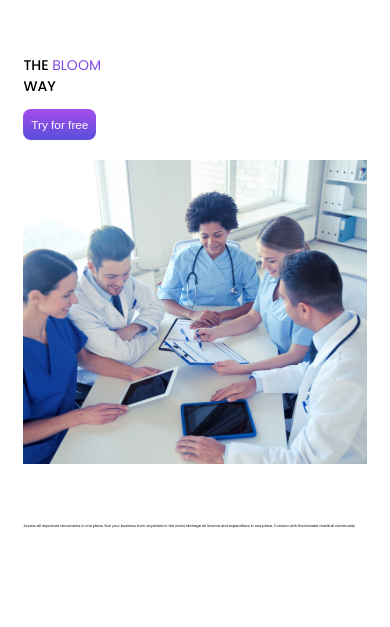
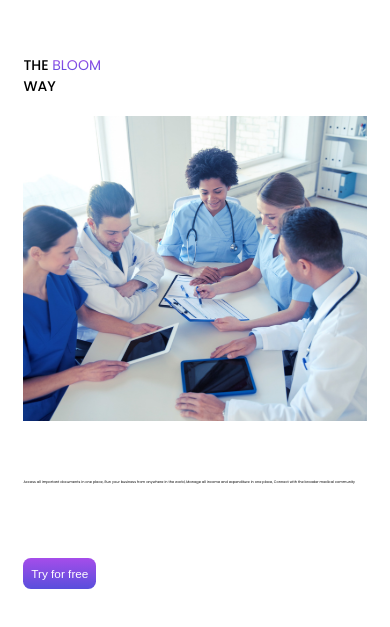
Before and after one commit to Lovethrech/BLOOM-Chel, a Vue app: page / in a window 390 px wide. Shown: the part 1127-1754 px from the top of the page. Built offline with nearby package versions, Linux system fonts and the light colour scheme; some icons are missing.

Commit message:
...working on home-about section component.

```diff
--- a/src/components/home/about/HomeAbout.vue
+++ b/src/components/home/about/HomeAbout.vue
@@ -89,6 +89,10 @@ const tryFreeBtnColor=ref("#ffffff");
         grid-column: 1;
         grid-row: 3;
     }
+    .try-free-btn{
+        grid-column: 1;
+        grid-row: 4;
+    }
 }
 
 </style>
```
